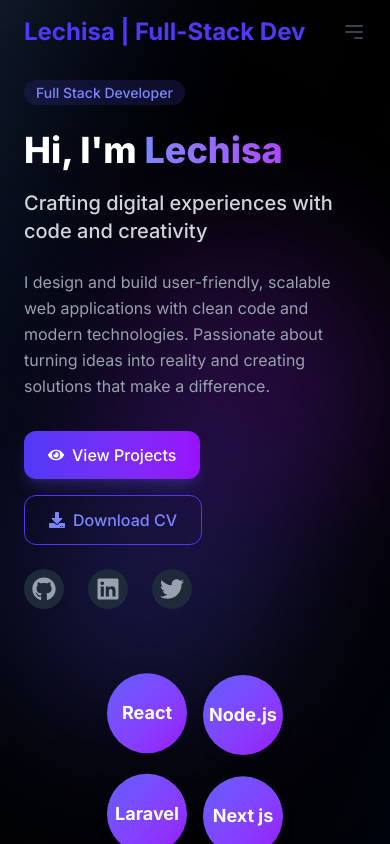
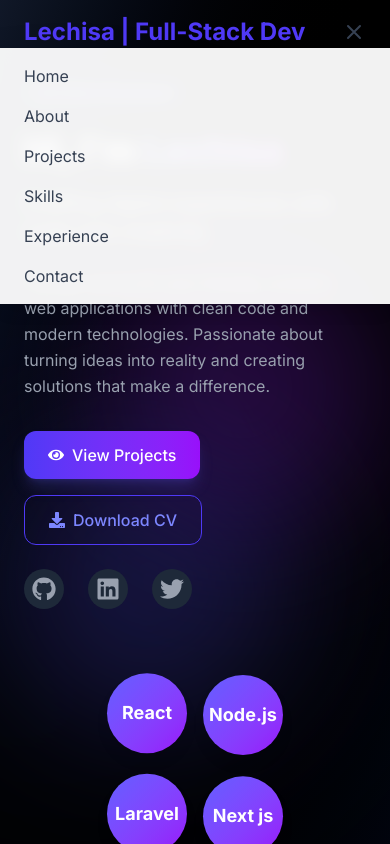
Before and after one commit to lechisa1/my-portfolio, a Next.js app: page / in a window 390 px wide. Both pictures are taken after a click on the button 354 px from the left and 32 px from the top of the page. Shown: the top 844 px of the page. Built offline with nearby package versions, Linux system fonts and the light colour scheme.

Commit message:
mobile visible added

```diff
--- a/app/components/Navbar.tsx
+++ b/app/components/Navbar.tsx
@@ -1,42 +1,135 @@
 "use client";
 
-import { useState, useEffect } from 'react';
-import Link from 'next/link';
+import { useState, useEffect } from "react";
+import Link from "next/link";
 
 const Navbar = () => {
   const [isScrolled, setIsScrolled] = useState(false);
+  const [isOpen, setIsOpen] = useState(false);
 
   useEffect(() => {
-    const handleScroll = () => {
-      setIsScrolled(window.scrollY > 10);
-    };
-    window.addEventListener('scroll', handleScroll);
-    return () => window.removeEventListener('scroll', handleScroll);
+    const handleScroll = () => setIsScrolled(window.scrollY > 10);
+    window.addEventListener("scroll", handleScroll);
+    return () => window.removeEventListener("scroll", handleScroll);
   }, []);
 
   return (
-    <nav className={`fixed w-full z-50 transition-all duration-300 ${isScrolled ? 'bg-white/90 backdrop-blur-sm shadow-md py-2' : 'bg-transparent py-4'}`}>
+    <nav
+      className={`fixed w-full z-50 transition-all duration-300 ${
+        isScrolled
+          ? "bg-white/90 backdrop-blur-sm shadow-md py-2"
+          : "bg-transparent py-4"
+      }`}
+    >
       <div className="container mx-auto px-6 flex justify-between items-center">
-<Link href="/" className="text-2xl font-bold text-indigo-600">
-  Lechisa | Full-Stack Dev
-</Link>
+        {/* Logo */}
+        <Link href="/" className="text-2xl font-bold text-indigo-600">
+          Lechisa | Full-Stack Dev
+        </Link>
 
-
+        {/* Desktop Nav */}
         <div className="hidden md:flex space-x-10">
-          <Link href="#home" className="text-gray-700 hover:text-indigo-600 transition-colors">Home</Link>
-          <Link href="#about" className="text-gray-700 hover:text-indigo-600 transition-colors">About</Link>
-          <Link href="#projects" className="text-gray-700 hover:text-indigo-600 transition-colors">Projects</Link>
-          <Link href="#skills" className="text-gray-700 hover:text-indigo-600 transition-colors">Skills</Link>
-          <Link href="#experience" className="text-gray-700 hover:text-indigo-600 transition-colors">Experience</Link>
-          <Link href="#contact" className="text-gray-700 hover:text-indigo-600 transition-colors">Contact</Link>
+          <Link href="#home" className="text-gray-700 hover:text-indigo-600">
+            Home
+          </Link>
+          <Link href="#about" className="text-gray-700 hover:text-indigo-600">
+            About
+          </Link>
+          <Link href="#projects" className="text-gray-700 hover:text-indigo-600">
+            Projects
+          </Link>
+          <Link href="#skills" className="text-gray-700 hover:text-indigo-600">
+            Skills
+          </Link>
+          <Link
+            href="#experience"
+            className="text-gray-700 hover:text-indigo-600"
+          >
+            Experience
+          </Link>
+          <Link href="#contact" className="text-gray-700 hover:text-indigo-600">
+            Contact
+          </Link>
         </div>
 
-        <button className="md:hidden text-gray-700">
-          <svg xmlns="http://www.w3.org/2000/svg" className="h-6 w-6" fill="none" viewBox="0 0 24 24" stroke="currentColor">
-            <path strokeLinecap="round" strokeLinejoin="round" strokeWidth={2} d="M4 6h16M4 12h16m-7 6h7" />
+        {/* Mobile Hamburger */}
+        <button
+          className="md:hidden text-gray-700"
+          onClick={() => setIsOpen(!isOpen)}
+        >
+          <svg
+            xmlns="http://www.w3.org/2000/svg"
+            className="h-6 w-6"
+            fill="none"
+            viewBox="0 0 24 24"
+            stroke="currentColor"
+          >
+            {isOpen ? (
+              <path
+                strokeLinecap="round"
+                strokeLinejoin="round"
+                strokeWidth={2}
+                d="M6 18L18 6M6 6l12 12"
+              />
+            ) : (
+              <path
+                strokeLinecap="round"
+                strokeLinejoin="round"
+                strokeWidth={2}
+                d="M4 6h16M4 12h16m-7 6h7"
+              />
+            )}
           </svg>
         </button>
       </div>
+
+      {/* Mobile Menu */}
+      {isOpen && (
+        <div className="md:hidden bg-white/95 backdrop-blur-sm shadow-lg px-6 py-4 space-y-4">
+          <Link
+            href="#home"
+            className="block text-gray-700 hover:text-indigo-600"
+            onClick={() => setIsOpen(false)}
+          >
+            Home
+          </Link>
+          <Link
+            href="#about"
+            className="block text-gray-700 hover:text-indigo-600"
+            onClick={() => setIsOpen(false)}
+          >
+            About
+          </Link>
+          <Link
+            href="#projects"
+            className="block text-gray-700 hover:text-indigo-600"
+            onClick={() => setIsOpen(false)}
+          >
+            Projects
+          </Link>
+          <Link
+            href="#skills"
+            className="block text-gray-700 hover:text-indigo-600"
+            onClick={() => setIsOpen(false)}
+          >
+            Skills
+          </Link>
+          <Link
+            href="#experience"
+            className="block text-gray-700 hover:text-indigo-600"
+            onClick={() => setIsOpen(false)}
+          >
+            Experience
+          </Link>
+          <Link
+            href="#contact"
+            className="block text-gray-700 hover:text-indigo-600"
+            onClick={() => setIsOpen(false)}
+          >
+            Contact
+          </Link>
+        </div>
+      )}
     </nav>
   );
 };
```
